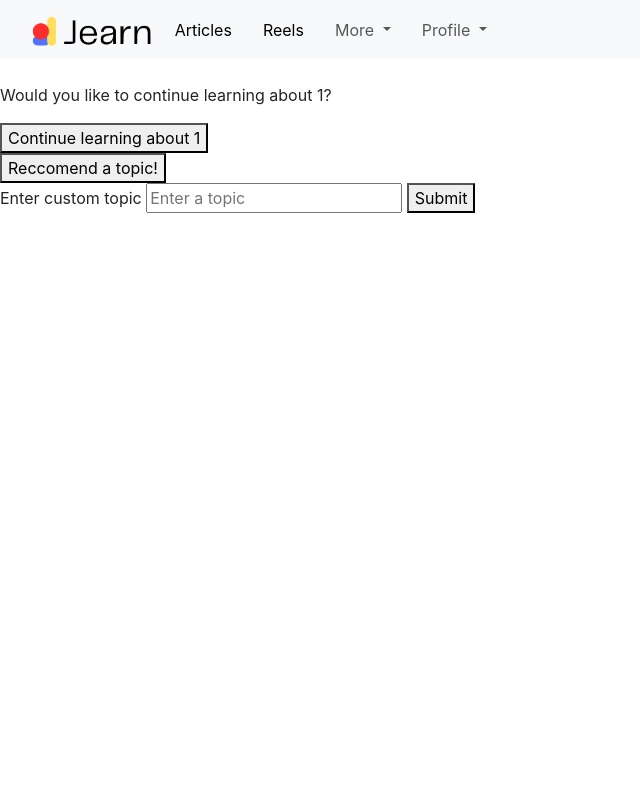
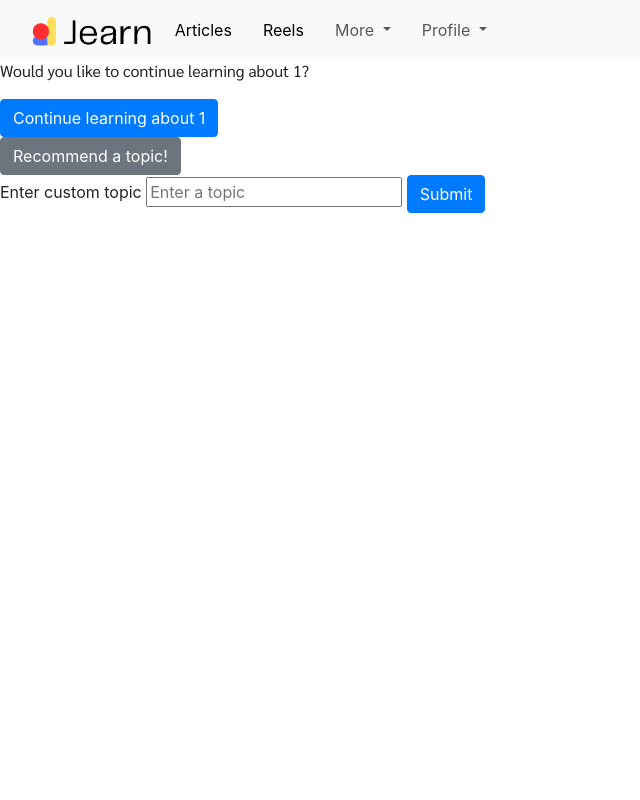
Before and after one commit to laurlikesmayo/jearn, a Flask app: page /reels in a window 1280 px wide. Shown: the whole page, without its empty margins (0-640 px from the left). Run offline with Flask 3, Linux system fonts and the light colour scheme; a user stored in the database is signed in; data that the repository does not hold is empty; some libraries are stand-ins or nearby versions.

Commit message:
Reeels - not fixed
Fix reels fix reels fix reelssss

```diff
--- a/website/gpt.py
+++ b/website/gpt.py
@@ -85,7 +85,7 @@ def testsandw(correctans, userid, topic):
     score = sum(int(ans[0]) for ans in correctans) / len(correctans)
     print(score)
     userpref = UserPreferences.query.filter_by(user_id=userid).first()
-    strengths = userpref.strengthsq
+    strengths = userpref.strengths
     weaknesses = userpref.weaknesses
     if score > 0.7:
         if topic not in strengths:
--- a/website/static/index.css
+++ b/website/static/index.css
@@ -5,7 +5,65 @@
     margin-right: 15px; /* Adjust the value as needed for spacing */
 }
 
-/* Align Profile button to the right side of the screen */
-.navbar-nav .dropdown:last-child {
-    margin-left: auto;
+.navbar-nav .nav_item:last-child{
+    margin-left: auto
 }
+
+.navbar{
+    position: fixed;
+}
+/* index.css */
+
+body {
+    font-family: 'Sarabun', sans-serif;
+}
+
+p, h1, h2, h3, h4, h5, h6 {
+    font-family: 'Sarabun', sans-serif;
+}
+
+a:not(.navbar a) {
+    display: inline-block;
+    padding: 0.375rem 0.75rem;
+    font-size: 1rem;
+    font-weight: 400;
+    line-height: 1.5;
+    text-align: center;
+    text-decoration: none;
+    white-space: nowrap;
+    vertical-align: middle;
+    user-select: none;
+    border: 1px solid transparent;
+    border-radius: 0.375rem;
+    color: #fff;
+    background-color: #6c757d;
+    border-color: #6c757d;
+    transition: color 0.15s ease-in-out, background-color 0.15s ease-in-out, border-color 0.15s ease-in-out, box-shadow 0.15s ease-in-out;
+}
+
+a:not(.navbar a):hover {
+    color: #fff;
+    background-color: #5a6268;
+    border-color: #545b62;
+}
+
+button {
+    display: inline-block;
+    font-weight: 400;
+    color: #fff;
+    text-align: center;
+    vertical-align: middle;
+    cursor: pointer;
+    background-color: #007bff;
+    border: 1px solid #007bff;
+    padding: 0.375rem 0.75rem;
+    font-size: 1rem;
+    line-height: 1.5;
+    border-radius: 0.25rem;
+    transition: color 0.15s ease-in-out, background-color 0.15s ease-in-out, border-color 0.15s ease-in-out, box-shadow 0.15s ease-in-out;
+}
+
+button:hover {
+    background-color: #0056b3;
+    border-color: #004085;
+}
--- /dev/null
+++ b/website/static/reels.css
@@ -0,0 +1,42 @@
+body, html {
+    height: 100%;
+    margin: 0;
+    overflow: hidden;
+}
+
+.navbar {
+    height: 59px; /* Adjust this to your actual navbar height */
+    position: fixed;
+    top: 0;
+    width: 100%;
+    z-index: 1000;
+    background-color: #fff; /* or your navbar background color */
+}
+
+.scroll-container {
+    display: flex;
+    flex-direction: column;
+    overflow-y: scroll;
+    scroll-snap-type: y mandatory;
+    height: calc(100vh - 59px); /* Adjust if your navbar height is different */
+    margin-top: 59px; /* To prevent content from being under the fixed navbar */
+}
+
+.video-container {
+    flex: 0 0 calc(100vh - 59px);
+    scroll-snap-align: start;
+    display: flex;
+    justify-content: center;
+    align-items: center;
+    position: relative;
+}
+
+.embed-responsive {
+    width: 100%;
+    height: 100%;
+}
+
+iframe {
+    width: 100%;
+    height: 100%;
+}
--- /dev/null
+++ b/website/static/reels.js
@@ -0,0 +1,52 @@
+// Load the IFrame Player API code asynchronously.
+let tag = document.createElement('script');
+tag.src = "https://www.youtube.com/iframe_api";
+let firstScriptTag = document.getElementsByTagName('script')[0];
+firstScriptTag.parentNode.insertBefore(tag, firstScriptTag);
+
+// Create an array to store YouTube player objects
+let players = [];
+
+// This function creates an <iframe> (and YouTube player) after the API code downloads.
+function onYouTubeIframeAPIReady() {
+    const iframes = document.querySelectorAll('iframe');
+    iframes.forEach((iframe, index) => {
+        players[index] = new YT.Player(iframe.id, {
+            events: {
+                'onStateChange': onPlayerStateChange
+            }
+        });
+    });
+}
+
+// Listen for changes in player state
+function onPlayerStateChange(event) {
+    if (event.data == YT.PlayerState.PLAYING) {
+        players.forEach((player, index) => {
+            if (player !== event.target) {
+                player.pauseVideo();
+            }
+        });
+    }
+}
+
+// Function to check which video is in view
+function checkInView() {
+    const navbarHeight = 59; // Height of your navbar in pixels
+    const videoContainers = document.querySelectorAll('.video-container');
+    videoContainers.forEach((container, index) => {
+        const rect = container.getBoundingClientRect();
+        if (rect.top >= navbarHeight && rect.bottom <= window.innerHeight) {
+            players[index].playVideo();
+        } else {
+            players[index].pauseVideo();
+        }
+    });
+}
+
+
+// Add an event listener for scroll events
+window.addEventListener('scroll', checkInView);
+
+// Initialize the check on load
+window.addEventListener('load', checkInView);
--- /dev/null
+++ b/website/static/testing.js
@@ -0,0 +1 @@
+console.log('working');
--- a/website/templates/articles.html
+++ b/website/templates/articles.html
@@ -23,7 +23,7 @@
 
         <!-- Modal for each post -->
         <div class="modal fade" id="postModal{{ loop.index }}" tabindex="-1" role="dialog" aria-hidden="true">
-            <div class="modal-dialog" role="document">
+            <div class="modal-dialog modal-dialog-scrollable" role="document">
                 <div class="modal-content">
                     <div class="modal-header">
                         <h5 class="modal-title">{{ article['title'] }}</h5>
@@ -65,7 +65,7 @@
 </form>
 
 <form method="POST" id="continueForm" action="{{ url_for('views.articles') }}">
-    <input type="hidden" name="topic" value="reccomend">
+    <input type="hidden" name="topic" value="recommend">
     <button type="submit">Recommend a topic!</button>
 </form>
 
--- a/website/templates/check_test.html
+++ b/website/templates/check_test.html
@@ -1,5 +1,5 @@
-<!DOCTYPE html>
-<html lang="en">
+{% extends 'index.html' %}
+{% block content %}
 <head>
     <meta charset="UTF-8">
     <meta name="viewport" content="width=device-width, initial-scale=1.0">
@@ -21,3 +21,4 @@
     <a href="{{ url_for('views.create_test') }}" class="button">Create another test!</a>
 </body>
 </html>
+{% endblock %}
--- a/website/templates/home.html
+++ b/website/templates/home.html
@@ -25,6 +25,8 @@
         <p>Your daily word is: {{word}}</p>
         <p>{{definition}}</p>
         <a href="{{ url_for('views.test', prompt=topic, formats='written') }}">Take a test about {{ topic }}</a>
+        <a href="{{ url_for('views.previous_topics') }}">View Past Topics</a>
+        <br>
         <form method="POST" id="newTopicForm" action="{{ url_for('views.home') }}">
             <input type="hidden" name="topic" value="newtopic">
             <button type="submit">Give Me a New Topic</button>
--- a/website/templates/index.html
+++ b/website/templates/index.html
@@ -9,6 +9,7 @@
     <link rel="preconnect" href="https://fonts.gstatic.com" crossorigin>
     <link href="https://fonts.googleapis.com/css2?family=Sarabun:ital,wght@0,100;0,200;0,300;0,400;0,500;0,600;0,700;0,800;1,100;1,200;1,300;1,400;1,500;1,600;1,700;1,800&display=swap" rel="stylesheet">
     <link rel="stylesheet" href="{{  url_for('static', filename = 'index.css')}}">
+
     <link rel="icon" href="{{ url_for('static', filename='jearnlogo.png') }}" type="image/png">
     <!-- For Apple devices -->
     <link rel="apple-touch-icon" href="{{ url_for('static', filename='jearnlogo.png') }}">
--- a/website/templates/reels.html
+++ b/website/templates/reels.html
@@ -1,61 +1,51 @@
 {% extends 'index.html' %}
 {% block content %}
+<!DOCTYPE html>
+<html lang="en">
 <head>
     <meta charset="UTF-8">
     <meta name="viewport" content="width=device-width, initial-scale=1.0">
     <title>Jearn - Reels</title>
     <link rel="stylesheet" href="https://maxcdn.bootstrapcdn.com/bootstrap/4.5.2/css/bootstrap.min.css">
+    <link rel="stylesheet" href="{{ url_for('static', filename='reels.css') }}">
 </head>
 <body>
-
-<div class="container mt-4">
-    <div class="row">
-        <!-- Loop through reels_list and generate a card for each reel -->
+    <div class="scroll-container">
+        <!-- Loop through reels_list and generate a section for each reel -->
         {% for reel in reels_list %}
-        <div class="col-md-4 mb-4">
-            <div class="card">
-                <div class="card-body">
-                    <h5 class="card-title">{{ reel.title }}</h5>
+        <div class="video-container" id="video-{{ loop.index }}">
             <div class="embed-responsive embed-responsive-16by9">
-                        <iframe class="embed-responsive-item" src="https://www.youtube.com/embed/{{ reel.video_id }}" allowfullscreen></iframe>
-                    </div>
-                    <p class="mt-2"><small>Video URL: https://www.youtube.com/watch?v={{ reel.video_id }}</small></p>
-                </div>
+                <iframe class="embed-responsive-item" id="player-{{ loop.index }}" src="https://www.youtube.com/embed/{{ reel.video_id }}?enablejsapi=1" allowfullscreen></iframe>
             </div>
         </div>
         {% endfor %}
-    </div>
-</div>
 
+        <!-- Forms at the end of the scrollable container -->
+        <div class="form-container">
             <form method="POST" id="continueForm" action="{{ url_for('views.reels') }}">
                 <p>Would you like to continue learning about {{ topic }}?</p>
                 <input type="hidden" name="topic" value="{{ topic }}">
-    <button type="submit">Continue learning about {{ topic }}</button>
+                <button type="submit" class="btn btn-primary">Continue learning about {{ topic }}</button>
             </form>
-<form method="POST" id="continueForm" action="{{ url_for('views.reels') }}">
-    <input type="hidden" name="topic" value="reccomend">
-    <button type="submit">Reccomend a topic!</button>
+            <form method="POST" id="recommendForm" action="{{ url_for('views.reels') }}">
+                <input type="hidden" name="topic" value="recommend">
+                <button type="submit" class="btn btn-secondary">Recommend a topic!</button>
             </form>
-<!-- Form for submitting a custom topic -->
             <form method="POST" id="topicForm" action="{{ url_for('views.reels') }}">
                 <label for="topic">Enter custom topic</label>
                 <input id="topic" name="topic" type="text" placeholder="Enter a topic">
-    <button type="submit">Submit</button>
+                <button type="submit" class="btn btn-primary">Submit</button>
             </form>
+        </div>
+    </div>
 
     <!-- Bootstrap JS and dependencies -->
     <script src="https://code.jquery.com/jquery-3.5.1.slim.min.js"></script>
     <script src="https://cdn.jsdelivr.net/npm/@popperjs/core@2.5.4/dist/umd/popper.min.js"></script>
     <script src="https://stackpath.bootstrapcdn.com/bootstrap/4.5.2/js/bootstrap.min.js"></script>
-<!-- <script>
-    function submitFormCurrentTopic() {
-        // Set the topic value to 'hello'
-        document.getElementById('topic').value = '{{ topic }}';
-        // Submit the form
-        document.getElementById('topicForm').submit();
-    }
-</script> -->
-
+    <!-- YouTube API Script -->
+    <script src="https://www.youtube.com/iframe_api"></script>
+    <script src="{{ url_for('static', filename='reels.js') }}"></script>
 </body>
 </html>
 {% endblock %}
--- a/website/views.py
+++ b/website/views.py
@@ -153,6 +153,8 @@ def test():
         session['testtopic'] = prompt
         return render_template('test.html', questions=questions, choices = choices, formats = formats)
 
+
+
 @login_required
 @views.route("/checktest", methods=['GET', 'POST'])
 def checktest():
@@ -185,6 +187,12 @@ def checksandw():
 def home():
     today = datetime.now().date()
     ddoe = DDOE.query.filter_by(user_id=current_user.id).first()
+    if request.args.get('topic'):
+        ddoe.topic=request.args.get('topic')
+        topic = ddoe.topic
+        ddoe.description = gpt.ddoedescription(current_user.id, topic)
+        ddoe.examples=gpt.ddoeexamples(current_user.id, topic)
+        db.session.commit()
 
     if not ddoe:
         topic = gpt.ddoetopic(current_user.id, 0)
@@ -240,6 +248,13 @@ def home():
 
     return render_template('home.html', topic=ddoe.topic, description=ddoe.description, examples=ddoe.examples, word=ddoe.word, definition = ddoe.definition)
 
+
+@login_required
+@views.route('/previoustopics')
+def previous_topics():
+    ddoe = DDOE.query.filter_by(user_id=current_user.id).first()
+    previous_topics = ddoe.previous_topics
+    return render_template('prevtopic.html', previous_topics = previous_topics)
 @login_required
 @views.route("/logout")
 def logout():
@@ -254,7 +269,7 @@ def logout():
 def articles():
     if request.method == 'POST':
         topic = request.form.get('topic')
-        if topic == 'reccomend':
+        if topic == 'recommend':
             topic = gpt.ddoetopic(current_user.id, random.randint(0, 3))
         print(topic)
         article_list = session.get('article_list', [])
@@ -277,7 +292,7 @@ def articles():
 def reels():
     if request.method == 'POST':
         topic = request.form.get('topic')
-        if topic == 'reccomend':
+        if topic == 'recommend':
             topic = gpt.ddoetopic(current_user.id, random.randint(0, 3))
         previous_topic = session.get('reels_previous_topic', '')
 
@@ -337,7 +352,7 @@ def find_articles(topic):
     print(topic_keywords)
     news_titles, news_urls = ddoecontent.fetch_news_articles(topic_keywords, 10)
     blog_titles, blog_urls = ddoecontent.fetch_blog_articles(topic_keywords, 10)
-    for i in range(0, 10):
+    for i in range(0, 5):
         ai_article = gpt.ddoearticle(topic, userpref.age, ai_article_titles)
         try:
             if ai_article[1] is None or len(ai_article[1]) < 25:
@@ -383,7 +398,9 @@ def navbar():
     return render_template('index.html')
 
 
-
+@views.route('testinjs')
+def js():
+    return render_template('js.html')
 
 #OLD ARTICLES WITH AI-GENERATED SUMMARY
 # @login_required
```
Also changed, not shown: website/templates/js.html (added, +17 -0 lines), website/templates/prevtopic.html (added, +9 -0 lines), instance/database.db. Lines whose indentation alone changed are shown as unchanged.
